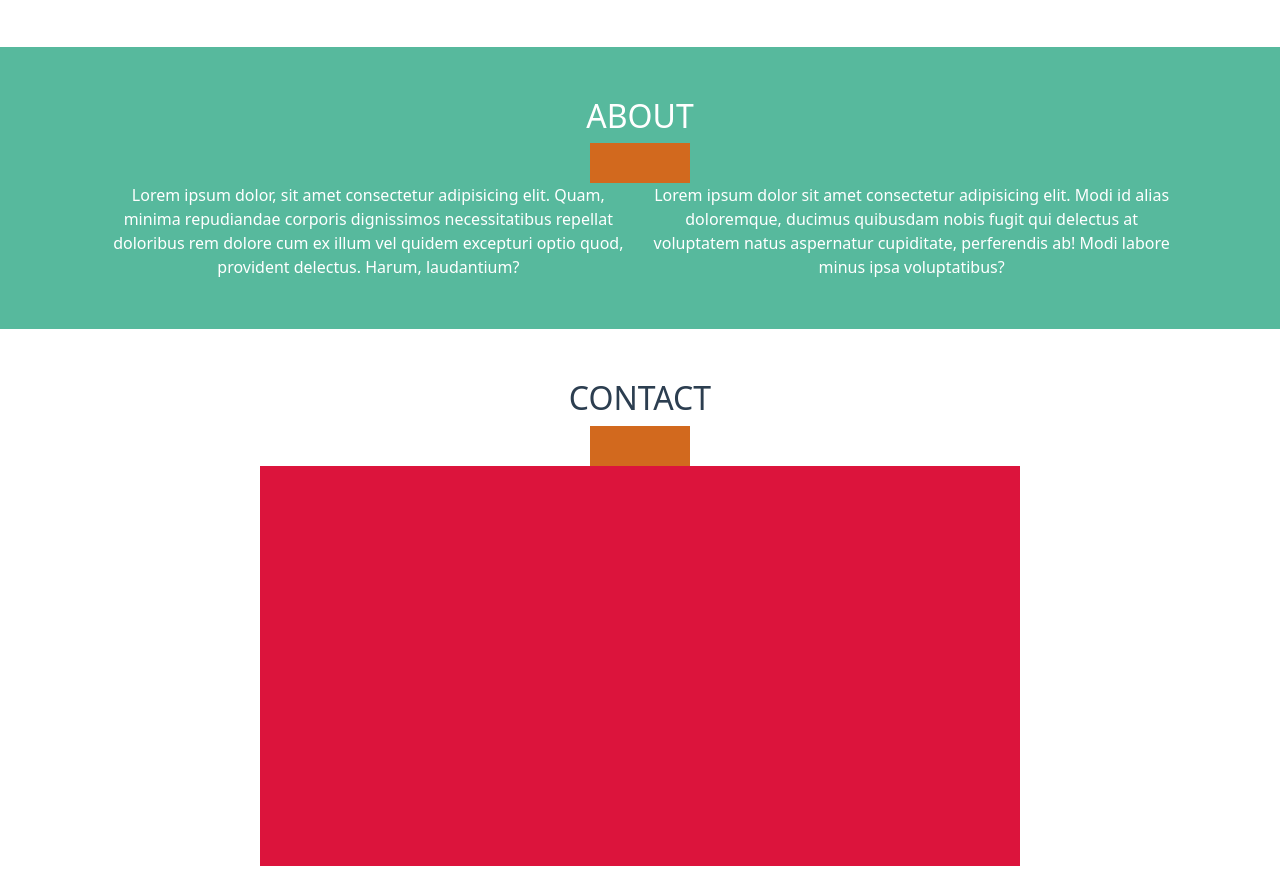
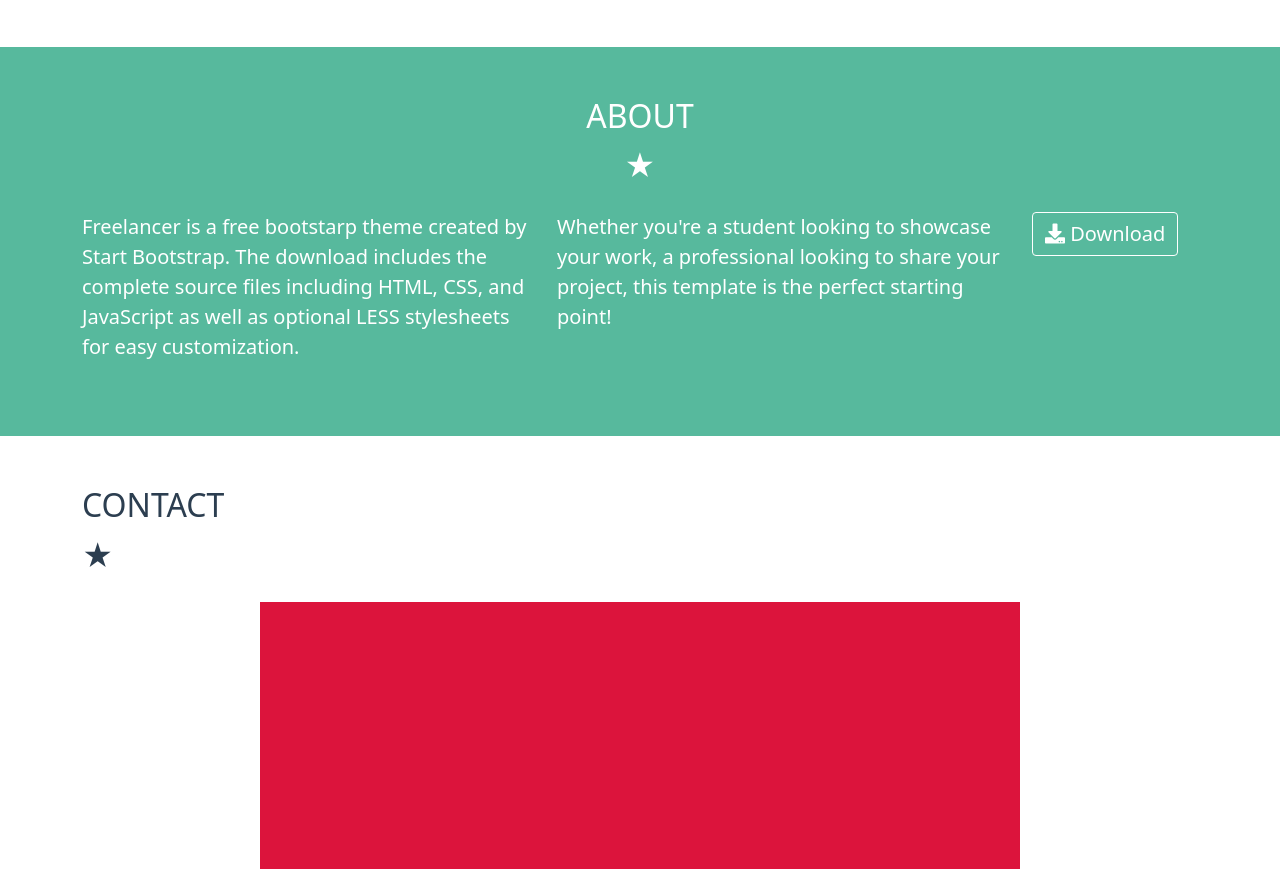
Before and after one commit to VinRu5/html-css-bootstrap-freelancer, a plain HTML site: page index.html in a window 1280 px wide. Shown: the part 1296-2165 px from the top of the page. Drawn offline with nearby package versions, Linux system fonts and the light colour scheme.

Commit message:
sezione about

```diff
--- a/css/style.css
+++ b/css/style.css
@@ -35,7 +35,6 @@ body {
 .section-margin {
     padding-top: 50px;
     padding-bottom: 50px;
-    text-align: center;
 }
 
 header {
@@ -72,6 +71,23 @@ header img {
     border-radius: 12px;
 }
 
+/* sezione about  */
+.text-about {
+    font-size: 20px;
+    margin-bottom: 24px;
+}
+
+.btn-outline-download {
+    color: #fff;
+    border-color: #fff;
+}
+
+button.btn-outline-download {
+    font-size: 20px;
+}
+
+
+
 .footer-top {
     background-color: #3F546B;
     padding: 20px 0;
@@ -94,10 +110,3 @@ footer {
     background-color: crimson;
     height: 400px;
 }
-
-.box-star {
-    background-color: chocolate;
-    height: 40px;
-    width: 100px;
-
-}
--- a/index.html
+++ b/index.html
@@ -4,6 +4,7 @@
     <meta charset="UTF-8">
     <meta http-equiv="X-UA-Compatible" content="IE=edge">
     <meta name="viewport" content="width=device-width, initial-scale=1.0">
+    <link href="https://cdnjs.cloudflare.com/ajax/libs/font-awesome/5.13.0/css/all.min.css" rel="stylesheet">
     <link href="https://cdn.jsdelivr.net/npm/bootstrap@5.0.1/dist/css/bootstrap.min.css" rel="stylesheet" integrity="sha384-+0n0xVW2eSR5OomGNYDnhzAbDsOXxcvSN1TPprVMTNDbiYZCxYbOOl7+AMvyTG2x" crossorigin="anonymous">
     <link rel="stylesheet" href="./css/style.css">
     <title>Start Bootstrsap</title>
@@ -35,7 +36,7 @@
     </nav>
 
     <!-- creazione primo riquadro -->
-    <header class="section-container section-margin">
+    <header class="section-container section-margin text-center">
 
         <img src="./img/avatar.svg" alt="avater">
         <h1>START BOOTSTRAP</h1>
@@ -45,7 +46,7 @@
     </header>
 
     <!-- creazione secondo riquadro -->
-    <div class="container section-margin">
+    <div class="container section-margin text-center">
         <h2 id="portfolio">PORTFOLIO</h2>
         <div class="star-line">&starf;</div>
         <div class="row">
@@ -84,17 +85,26 @@
 
     <!-- creazione terzo riquadro -->
     <div  class="section-container section-margin">
-        <div class="row justify-content-center">
-            <h2 id="about">ABOUT</h2>
-            <div class="box-star"></div>
-        </div>
-        <div class="row justify-content-center">
-            <div class="col-10 col-md-5">
-                Lorem ipsum dolor, sit amet consectetur adipisicing elit. Quam, minima repudiandae corporis dignissimos necessitatibus repellat doloribus rem dolore cum ex illum vel quidem excepturi optio quod, provident delectus. Harum, laudantium?
-            </div>
-
-            <div class="col-10 col-md-5">
-                Lorem ipsum dolor sit amet consectetur adipisicing elit. Modi id alias doloremque, ducimus quibusdam nobis fugit qui delectus at voluptatem natus aspernatur cupiditate, perferendis ab! Modi labore minus ipsa voluptatibus?
+        <div class="container">
+            <h2 id="about" class="text-center">ABOUT</h2>
+            <div class="star-line text-center">&starf;</div>
+            <div class="row justify-content-center">
+                <div class="col-10 col-md-8 col-lg-10">
+                    <div class="row">
+                        <div class="text-about col-12 col-md-6">
+                            Freelancer is a free bootstarp theme created by Start Bootstrap. The download includes the complete source files including HTML, CSS, and JavaScript as well as optional LESS stylesheets for easy customization.
+                        </div>
+                        <div class="text-about col-12 col-md-6">
+                            Whether you're a student looking to showcase your work, a professional looking to share your project, this template is the perfect starting point!
+                        </div>
+                    </div>
+                </div>
+                <div class="col">
+                    <button type="button" class="btn btn-outline-download">
+                        <i class="fas fa-download"></i>
+                        Download
+                    </button>
+                </div>
             </div>
         </div>
     </div>
@@ -103,7 +113,7 @@
     <div class="container section-margin">
         <div class="row justify-content-center">
             <h2 id="contact">CONTACT</h2>
-            <div class="box-star col-12"></div>
+            <div class="star-line">&starf;</div>
         </div>
         <div class="row justify-content-center">
             <div class="box-query col-8"></div>
```
